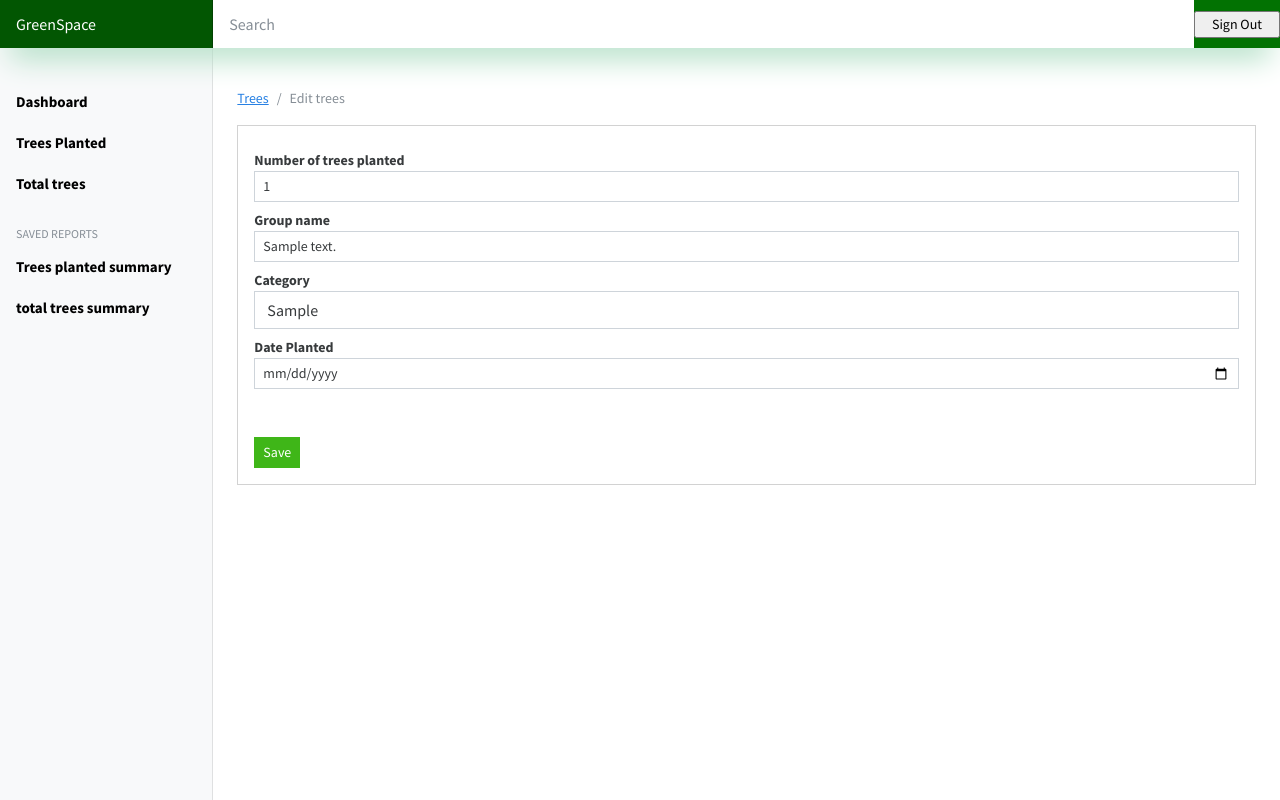
After one commit to Collins07/GreenSpace, a Django app: page /edit_trees/1 in a window 1280 px wide. The commit adds this page. Run offline with Django 4.2, Linux system fonts and the light colour scheme; a user stored in the database is signed in; tables that the repository leaves empty hold one stand-in row (values such as "Sample post"); some libraries are stand-ins or nearby versions.

Commit message:
loop through categories

```diff
--- a/reforestation/reforest/models.py
+++ b/reforestation/reforest/models.py
@@ -21,6 +21,7 @@ class Reforest(models.Model):
 
 
 
+
 class Category(models.Model):
         name = models.CharField(max_length=250)
 
--- a/reforestation/reforest/urls.py
+++ b/reforestation/reforest/urls.py
@@ -4,6 +4,7 @@ from . import views
 urlpatterns = [
     path('' ,views.index, name='index'),
     path('add_trees' ,views.add_trees, name='add_trees'),
+    path('edit_trees/<int:id>' ,views.reforest_edit, name='reforest-edit'),
     path('home' ,views.home, name='home'),
 
 ]
--- a/reforestation/reforest/views.py
+++ b/reforestation/reforest/views.py
@@ -1,7 +1,8 @@
 from django.shortcuts import redirect, render
-from django.contrib.auth.decorators import login_required
+from django.contrib.auth.decorators import login_required,permission_required
 from .models import Category, Reforest
 from django.contrib import messages
+
 
 # Create your views here.
 @login_required(login_url='/authentication/login')
@@ -51,3 +52,22 @@ def add_trees(request):
 
 def home(request):
     return render(request, 'reforest/home.html')
+
+
+
+@login_required
+def reforest_edit(request, id):
+    reforest = Reforest.objects.get(pk=id)
+    categories = Category.objects.all()
+
+    context = {
+        'reforest': reforest,
+        'values': reforest,
+        'categories': categories
+    }
+    if request.method == 'GET':
+
+        return render(request, 'reforest/edit_trees.html', context)
+    else:
+        messages.info(request, 'Handling post form')
+        return render (request, 'reforet/edit_tress.html')
--- /dev/null
+++ b/reforestation/templates/reforest/edit_trees.html
@@ -0,0 +1,57 @@
+{% extends 'base.html' %}
+
+{% block content %}
+
+  <div class="row mt-4">
+    <nav aria-label="breadcrumb">
+        <ol class="breadcrumb">
+          <li class="breadcrumb-item"><a href="{% url 'index' %}">Trees</a></li>
+          <li class="breadcrumb-item active" aria-current="page"> Edit trees</li>
+        </ol>
+      </nav>
+  </div>
+
+
+    <div class="card">
+        <div class=" card-body">
+            <form class="" action="{% url 'add_trees' %}" method="post">
+                {% include 'partials/_messages.html' %}
+                {% csrf_token %}
+
+            <div class="form-group">
+                <label class="fw-bold mt-2" for="">Number of trees planted</label>
+                <input type="number" class=" form-control form-control-sm" name="trees_planted" value="{{values.trees_planted}}">
+            </div>
+
+            <div class="form-group">
+                <label class="fw-bold mt-2" for="">Group name</label>
+                <input type="text" class="form-control form-control-sm" name="description"  value="{{values.description}}">
+            </div>
+
+            <div class="form-group">
+                <label class="fw-bold mt-2" for="">Category</label>
+                <select class="form-control" name="category" id="">
+
+                    <option selected name="category" value="{{values.category}}">{{values.category}}</option>
+
+                    {% for category in categories %}
+
+                    <option name="category" value="{{category.name}}">{{category.name}}</option>
+
+                    {% endfor %}
+
+                </select>
+            </div>
+
+            <div class="form-group">
+                <label class="fw-bold mt-2" for="">Date Planted</label>
+                <input type="date" class=" form-control form-control-sm" name="date">
+            </div>
+
+            <input type="submit" value="Save" class="btn btn-success btn-sm mt-5">
+        </form>
+        </div>
+    </div>
+
+
+{% endblock %}
--- a/reforestation/templates/reforest/index.html
+++ b/reforestation/templates/reforest/index.html
@@ -39,6 +39,9 @@
                 <td>{{reforest.description}}</td>
                 <td>{{reforest.category}}</td>
                 <td>{{reforest.date}}</td>
+
+
+                <td><a href="{% url 'reforest-edit' reforest.id %}" class="btn btn-secondary btn-sm">Edit</a></td>
             </tr>
             {% endfor %}
         </tbody>
```
Also changed, not shown: reforestation/reforest/migrations/0002_alter_category_options_alter_reforest_options.py (added), reforestation/reforest/migrations/0003_alter_reforest_options.py (added).
